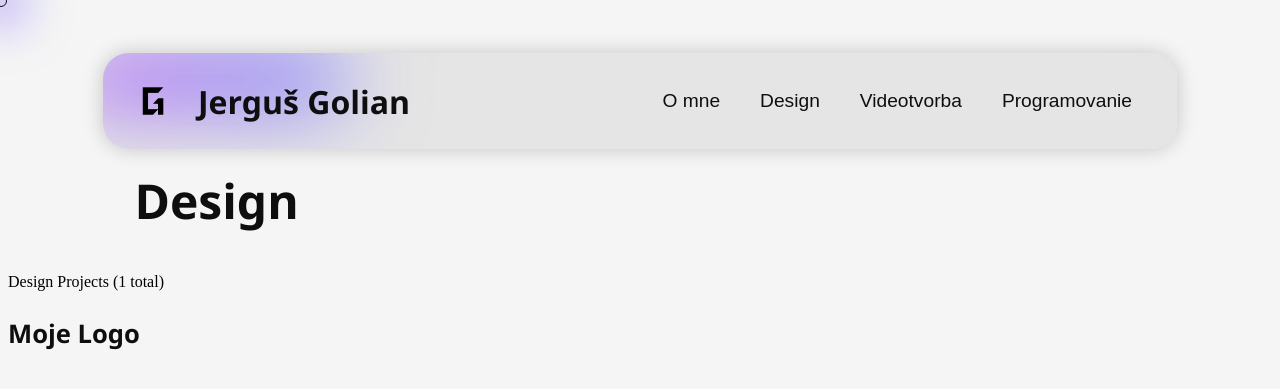
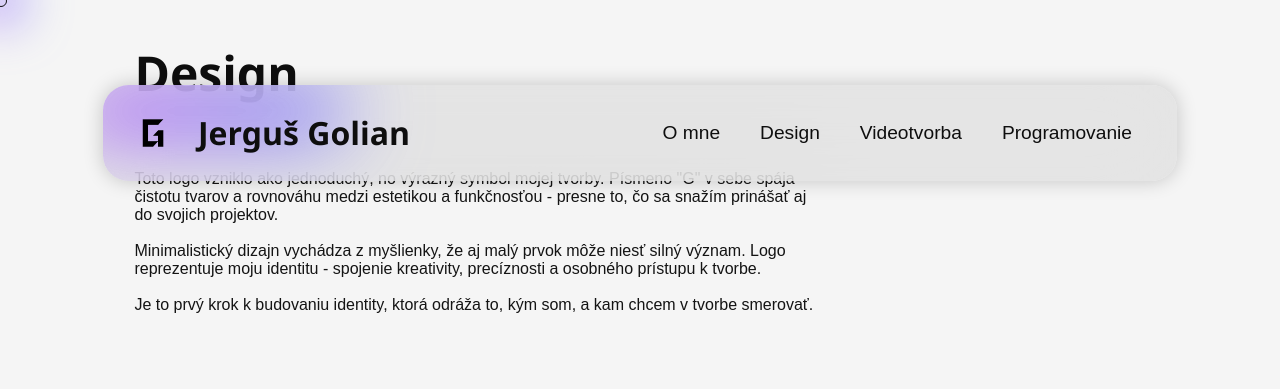
Before and after one commit to jergusgolian/portfolio, a Jekyll site: the page built from design.html, in a window 1280 px wide. Shown: the top 389 px of the page. Built offline with Jekyll 4.4.1, drawn with Linux system fonts in a browser that asks for light colours.

Commit message:
Update design.html

```diff
--- a/design.html
+++ b/design.html
@@ -4,23 +4,27 @@ layout: default
 <!DOCTYPE html>
 <html lang="en">
 <head>
-    </head>
+    <link rel="stylesheet" href="style.css">
+</head>
 <body>
-    <div id="design">
-        <div style="height: 120px;"></div>
+    <div id="text-image">
         <h2>Design</h2>
 
-        {% assign design_projects = site.projects | where: "category", "design" | sort: "date" | reverse %}
-
-        Design Projects ({{ design_projects | size }} total)
-
-        {% if design_projects.size > 0 %}
-            {% for project in design_projects %}
+        <div class="text-image">
+            <div class="text">
                 <h3>{{ project.title }}</h3>
-                {% endfor %}
-        {% else %}
-            <p>Momentálne nie sú k dispozícii žiadne projekty s kategóriou "design".</p>
-        {% endif %}
+                <p>
+                    Toto logo vzniklo ako jednoduchý, no výrazný symbol mojej tvorby.
+                    Písmeno "G" v sebe spája čistotu tvarov a rovnováhu medzi estetikou
+                    a funkčnosťou - presne to, čo sa snažím prinášať aj do svojich projektov.
+                    <br><br>
+                    Minimalistický dizajn vychádza z myšlienky, že aj malý prvok môže niesť silný význam.
+                    Logo reprezentuje moju identitu - spojenie kreativity, precíznosti a osobného prístupu k tvorbe.
+                    <br><br>
+                    Je to prvý krok k budovaniu identity, ktorá odráža to, kým som, a kam chcem v tvorbe smerovať.
+                </p>
+            </div>
+            <img src="{{ project.image }}" alt={{ project.title }}>
         </div>
     </body>
 </html>
```
